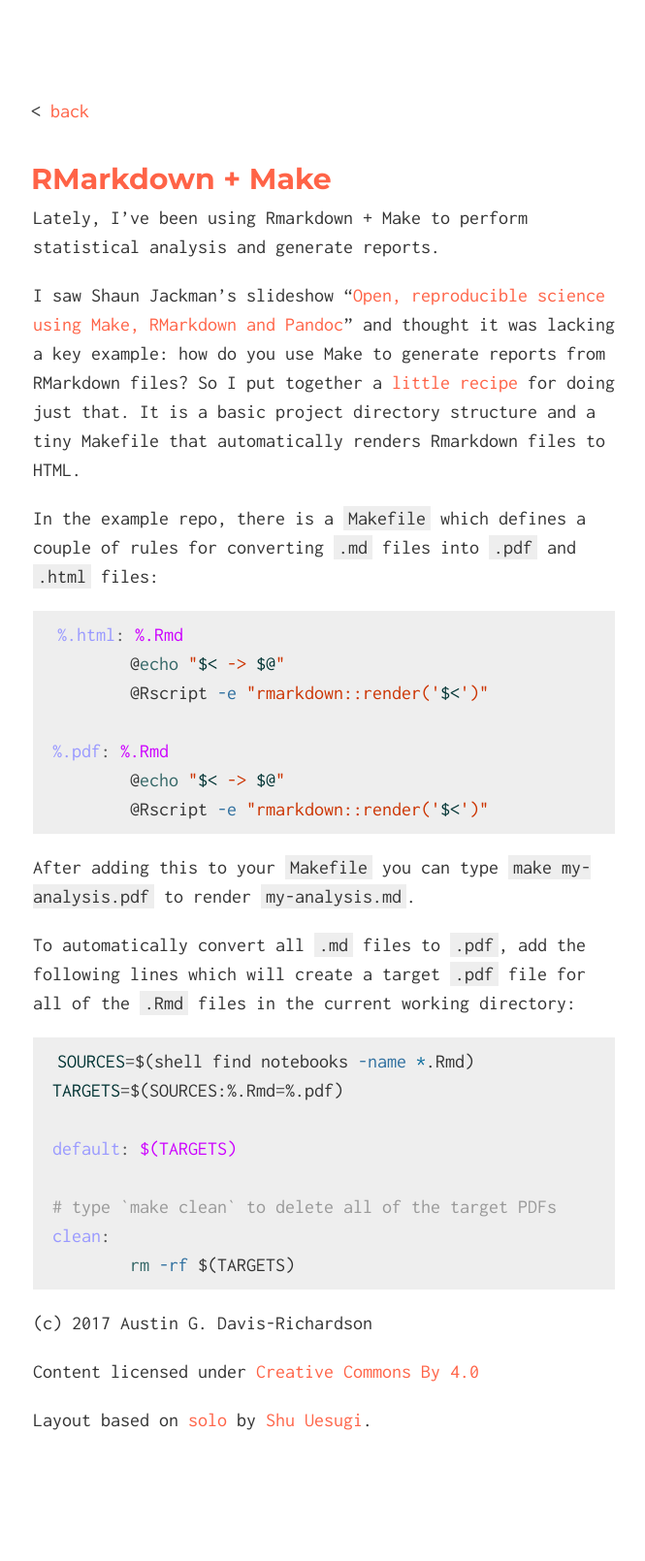
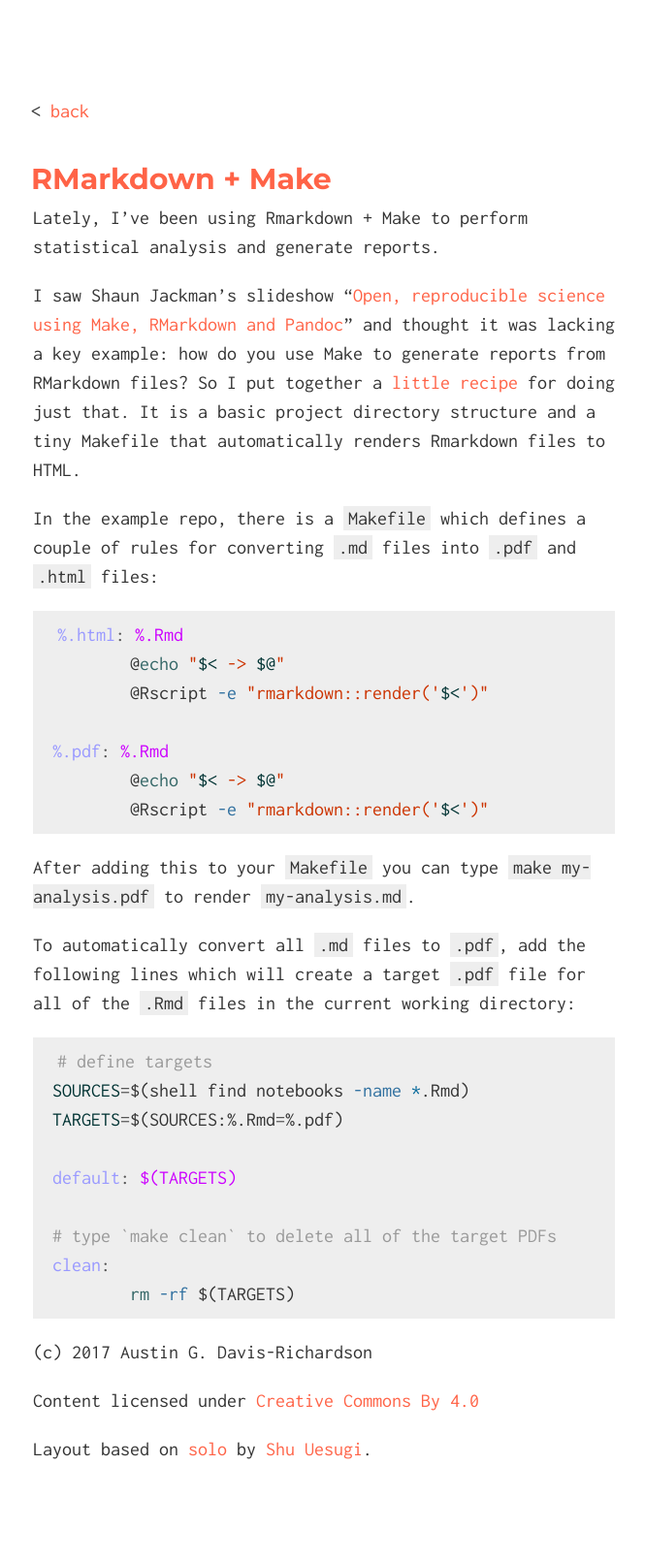
Before and after one commit to audy/audy.github.io, a Jekyll site: the page built from _posts/2014-12-22-RMarkdown-+-Make.md, in a window 1280 px wide. Shown: the whole page at 97% size, without its empty margins (306-971 px from the left). Built offline with Jekyll 4.4.1, drawn with Linux system fonts in a browser that asks for light colours; before the commit the page ends 1580 px from its top, so only the background shows below that.

Commit message:
fix formatting with a comment?

````diff
--- a/_posts/2014-12-22-RMarkdown-+-Make.md
+++ b/_posts/2014-12-22-RMarkdown-+-Make.md
@@ -35,6 +35,7 @@ which will create a target `.pdf` file for all of the `.Rmd` files in the
 current working directory:
 
 ```makefile
+# define targets
 SOURCES=$(shell find notebooks -name *.Rmd)
 TARGETS=$(SOURCES:%.Rmd=%.pdf)
 
````
